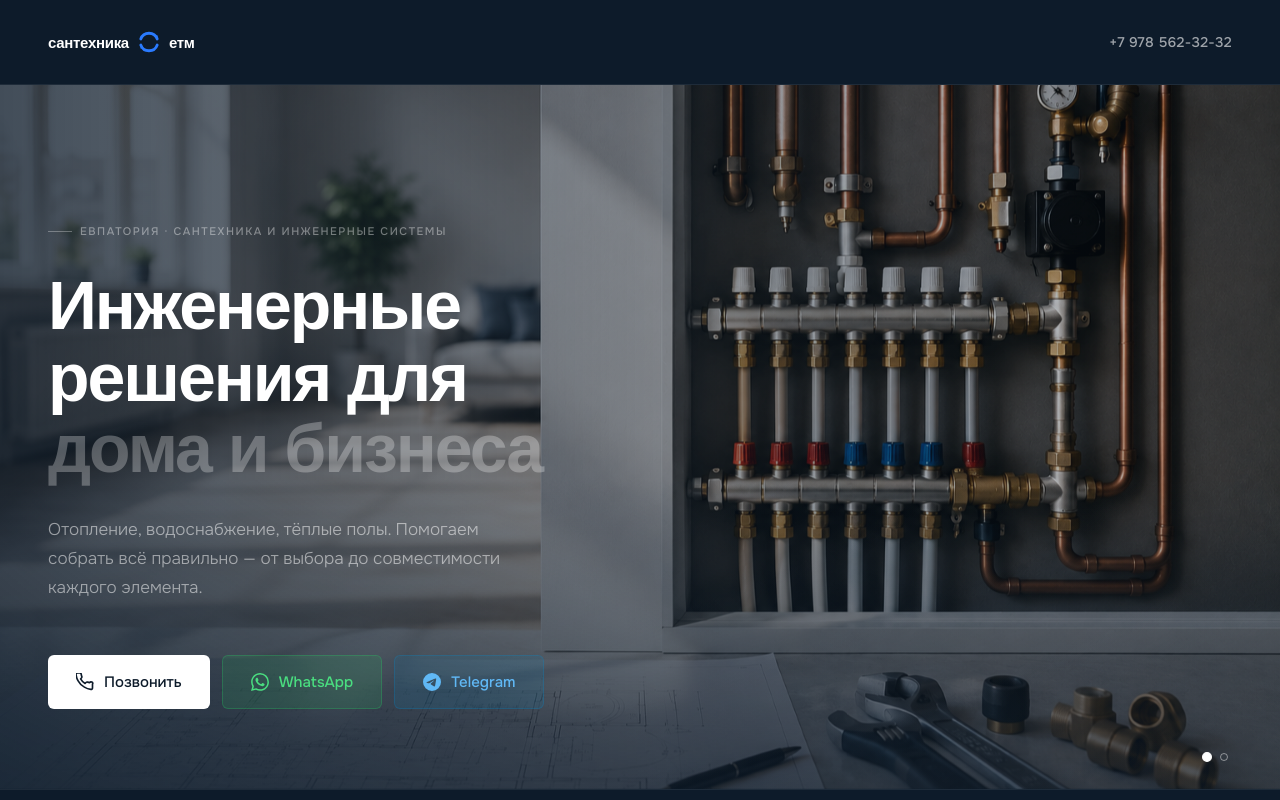
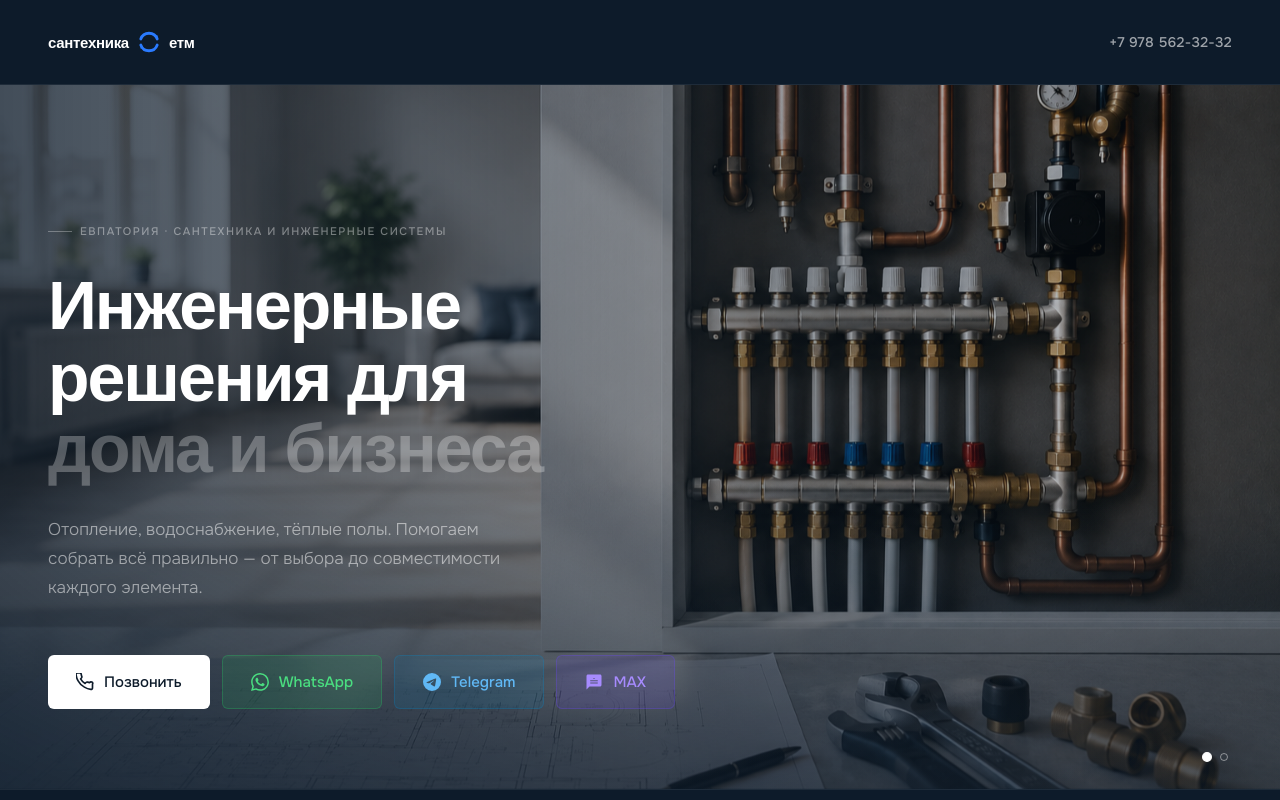
Before and after one commit to abkerimov123-collab/santehnika-etm, a Next.js app: page / in a window 1280 px wide. Shown: the top 800 px of the page. Built offline with nearby package versions, Linux system fonts and the light colour scheme; a web font is replaced by a local one.

Commit message:
Add MAX messenger button to hero CTA
Co-Authored-By: Claude Sonnet 4.6 <noreply@anthropic.com>

```diff
--- a/app/globals.css
+++ b/app/globals.css
@@ -192,6 +192,8 @@ h1 em {
 .btn-wa:hover { background: rgba(37,211,102,0.2); transform: translateY(-1px); }
 .btn-tg { background: rgba(0,136,204,0.12); color: #60b8f5; border: 1px solid rgba(0,136,204,0.25); }
 .btn-tg:hover { background: rgba(0,136,204,0.2); transform: translateY(-1px); }
+.btn-max { background: rgba(108,71,255,0.12); color: #a78bff; border: 1px solid rgba(108,71,255,0.28); }
+.btn-max:hover { background: rgba(108,71,255,0.22); transform: translateY(-1px); }
 
 /* DIVIDER */
 .divider { height: 1px; background: rgba(255,255,255,0.07); }
--- a/app/page.tsx
+++ b/app/page.tsx
@@ -27,6 +27,7 @@ const PHONE = '+79785623232'
 const PHONE_DISPLAY = '+7 978 562-32-32'
 const WA_URL = `https://wa.me/${PHONE}`
 const TG_URL = 'https://t.me/XXXXXXX'
+const MAX_URL = 'https://max.ru/XXXXXXX'
 
 const brands = ['Vaillant', 'Buderus', 'Grohe', 'Kermi', 'Roca', 'Rehau', 'Danfoss', 'Wilo', 'Viessmann', 'Giacomini']
 
@@ -105,6 +106,12 @@ export default function Home() {
                 <path d="M11.944 0A12 12 0 0 0 0 12a12 12 0 0 0 12 12 12 12 0 0 0 12-12A12 12 0 0 0 12 0a12 12 0 0 0-.056 0zm4.962 7.224c.1-.002.321.023.465.14a.506.506 0 0 1 .171.325c.016.093.036.306.02.472-.18 1.898-.962 6.502-1.36 8.627-.168.9-.499 1.201-.82 1.23-.696.065-1.225-.46-1.9-.902-1.056-.693-1.653-1.124-2.678-1.8-1.185-.78-.417-1.21.258-1.91.177-.184 3.247-2.977 3.307-3.23.007-.032.014-.15-.056-.212s-.174-.041-.249-.024c-.106.024-1.793 1.14-5.061 3.345-.48.33-.913.49-1.302.48-.428-.008-1.252-.241-1.865-.44-.752-.245-1.349-.374-1.297-.789.027-.216.325-.437.893-.663 3.498-1.524 5.83-2.529 6.998-3.014 3.332-1.386 4.025-1.627 4.476-1.635z" />
               </svg>
               Telegram
+            </a>
+            <a href={MAX_URL} target="_blank" rel="noopener noreferrer" className="btn btn-max">
+              <svg viewBox="0 0 24 24" fill="currentColor">
+                <path d="M20 2H4C2.9 2 2 2.9 2 4v18l4-4h14c1.1 0 2-.9 2-2V4c0-1.1-.9-2-2-2zm-3 12H7v-1.5h10V14zm0-3H7v-1.5h10V11zm-3.5-3h-3L12 6.5 13.5 8z" />
+              </svg>
+              MAX
             </a>
           </div>
         </div>
```
